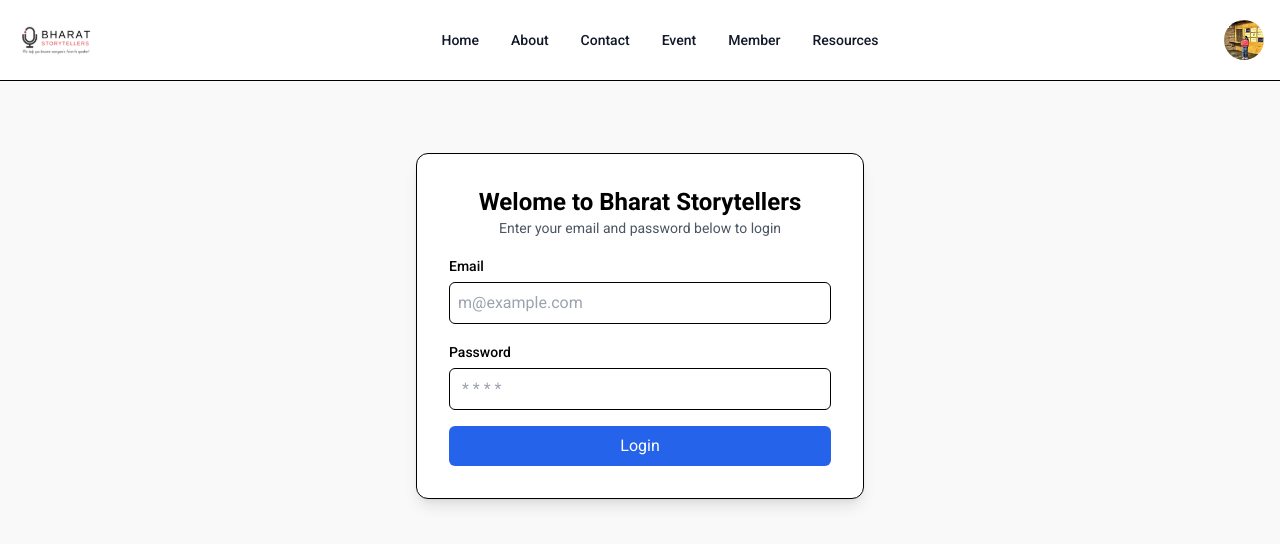
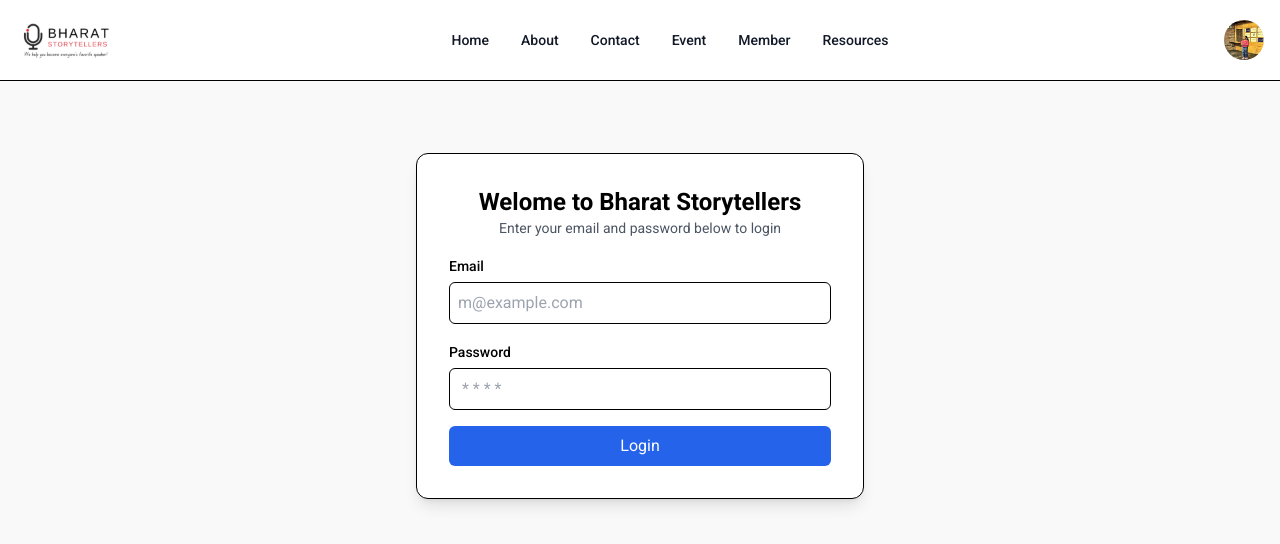
Before and after one commit to enoughio/P1-BST, a Next.js app in the folder frontend/: page /login in a window 1280 px wide. Shown: the top 544 px of the page. Built offline with nearby package versions, Linux system fonts and the light colour scheme.

Commit message:
changed metadata

```diff
--- a/frontend/app/layout.js
+++ b/frontend/app/layout.js
@@ -8,8 +8,8 @@
 
 })
 export const metadata = {
-  title: "Bhartat Story",
-  description: "Generated by create next app",
+  title: "Bhartat StoryTellers",
+  description: "Bharat storytellers is an community learning platform for storytellers, where they can share their stories and learn from others.",
 };
 
 export default function RootLayout({ children }) {
--- a/frontend/components/ui/NavBar.jsx
+++ b/frontend/components/ui/NavBar.jsx
@@ -25,8 +25,8 @@
             priority={true}
               src="/logo.svg"
               alt="Bharat Storytellers Logo"
-              width={80}
-              height={40}
+              width={100}
+              height={60}
               className="opject-cover"
             />
           </div>
```
